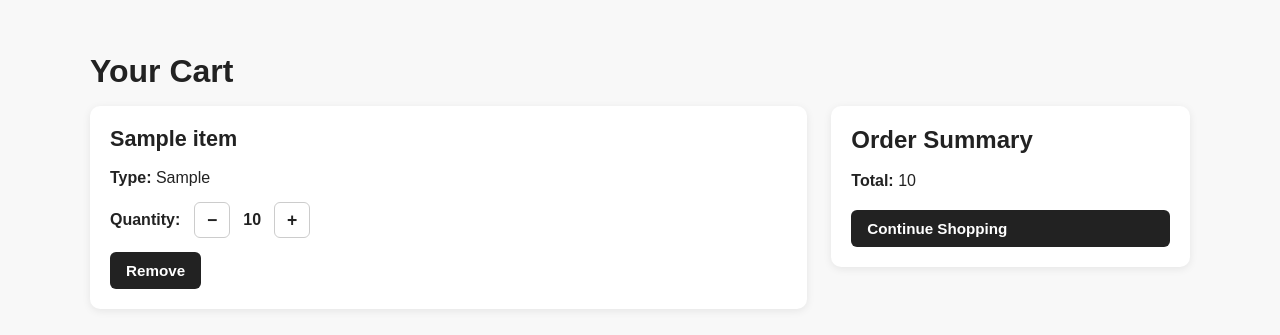
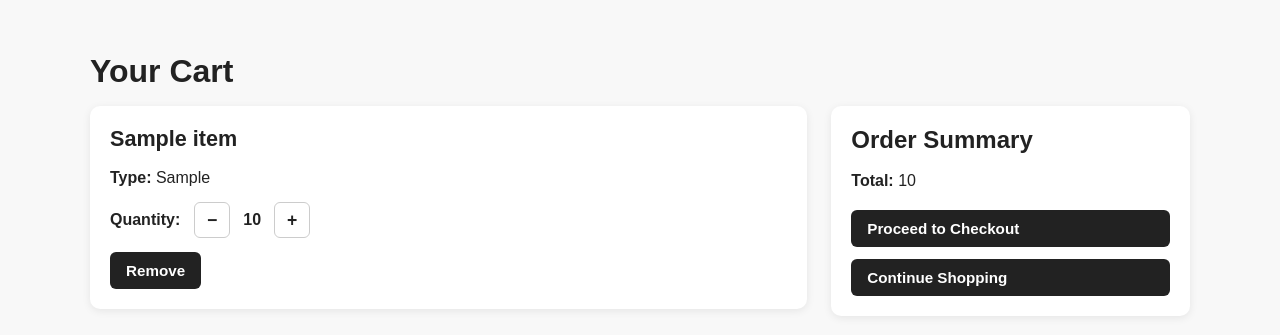
Before and after one commit to lqye0107-svg/attack-on-pizza, a Django app: template core/templates/core/cart.html in a window 1280 px wide. Shown: the part 54-389 px from the top of the page. Run offline with Django 5.2, Linux system fonts and the light colour scheme; the template is opened without the code that fills it: most values are stand-ins (such as "Sample title", 1, 10 or a date in 2020).

Commit message:
Update cart html

```diff
--- a/core/templates/core/cart.html
+++ b/core/templates/core/cart.html
@@ -53,6 +53,7 @@
                 <p><strong>Total:</strong> {{ cart_total }}</p>
 
                 <div class="cart-actions">
+                    <a href="{% url 'checkout' %}" class="button">Proceed to Checkout</a>
                     <a href="{% url 'menu' %}" class="button">Continue Shopping</a>
                 </div>
             </div>
```
